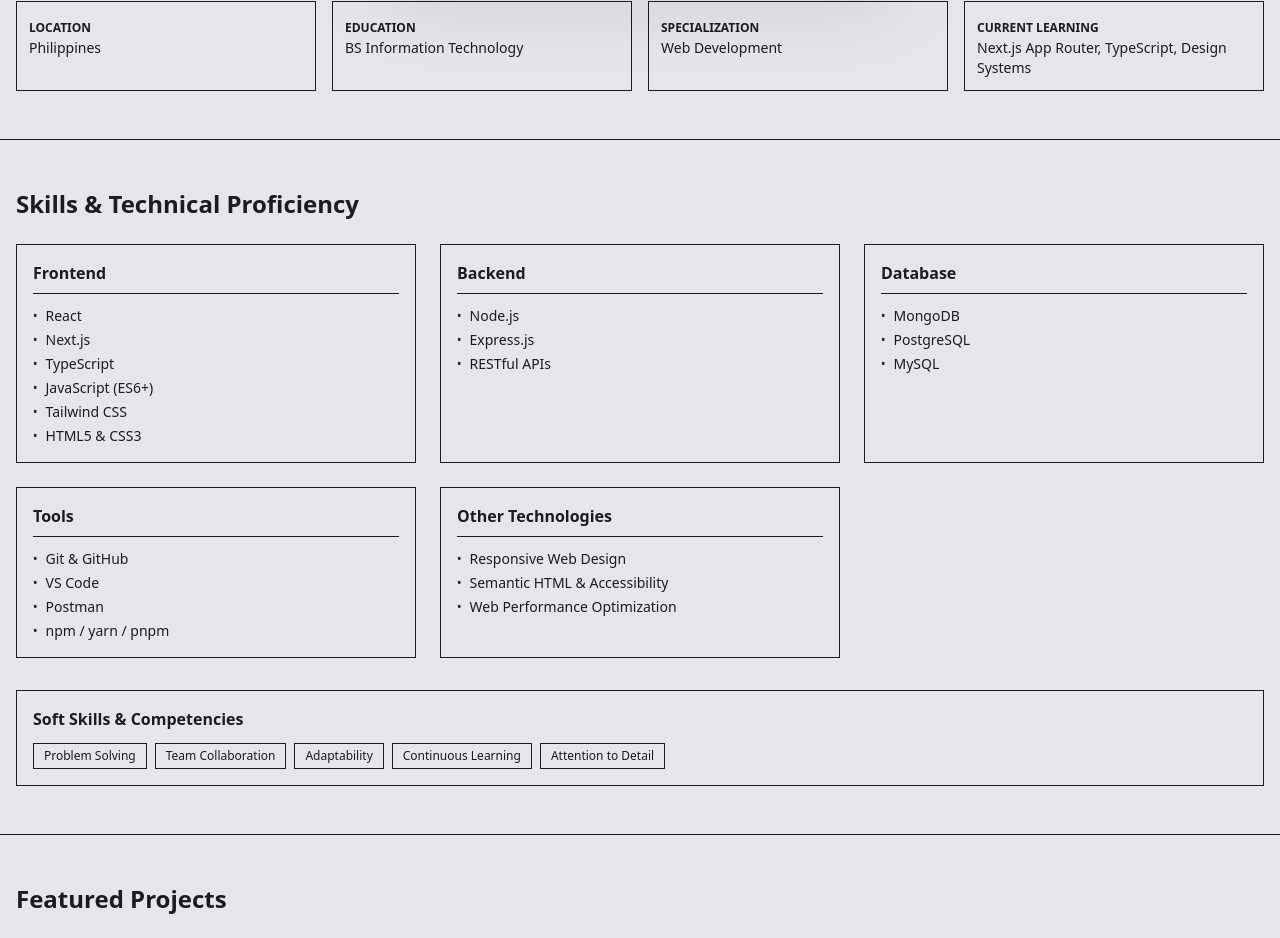
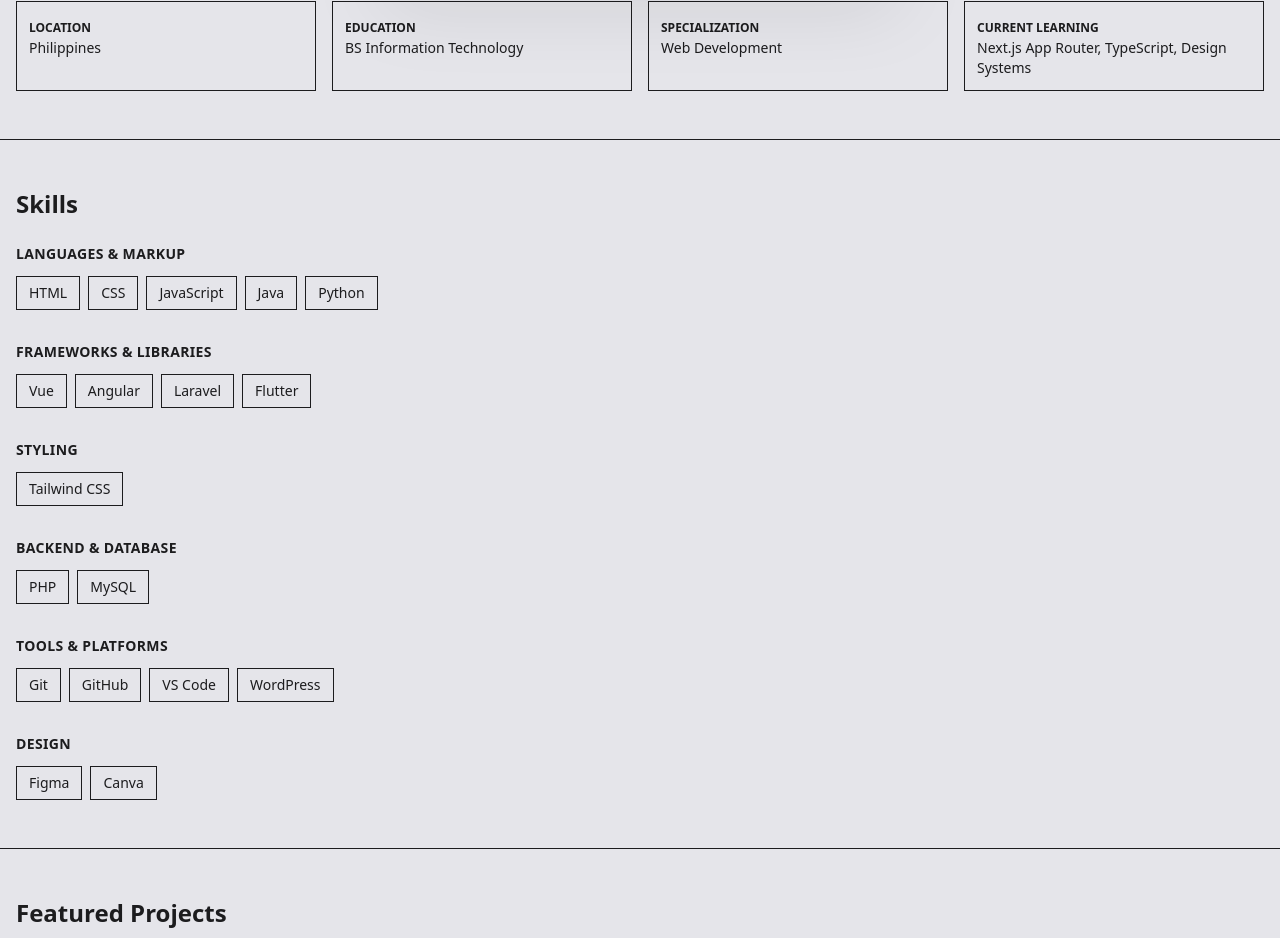
Before and after one commit to CCAvenir/personal-portfolio, a Next.js app: page / in a window 1280 px wide. Shown: the part 790-1728 px from the top of the page. Built offline with nearby package versions, Linux system fonts and the light colour scheme.

Commit message:
feat: add skills and href for section skill navbar

```diff
--- a/src/components/layout/Navbar.tsx
+++ b/src/components/layout/Navbar.tsx
@@ -17,7 +17,10 @@
 } from "lucide-react";
 import { navigationData } from "@/data/navigation";
 
-const ICONS: Record<string, { Default: React.ElementType; Hover: React.ElementType }> = {
+const ICONS: Record<
+  string,
+  { Default: React.ElementType; Hover: React.ElementType }
+> = {
   Home: { Default: Home, Hover: HouseHeart },
   About: { Default: User, Hover: UserStar },
   Projects: { Default: Folder, Hover: FolderOpen },
@@ -28,7 +31,11 @@
 const CODE_KEY = "__code__";
 
 // Insert the extra "Code" icon right after "About" in the dock order
-const dockOrder: { key: string; isExtra: boolean; item?: (typeof navigationData.items)[number] }[] = [];
+const dockOrder: {
+  key: string;
+  isExtra: boolean;
+  item?: (typeof navigationData.items)[number];
+}[] = [];
 navigationData.items.forEach((item) => {
   dockOrder.push({ key: item.name, isExtra: false, item });
   if (item.name === "About") {
@@ -117,7 +124,7 @@
               return (
                 <a
                   key={entry.key}
-                  href="#code"
+                  href="#skills"
                   onMouseEnter={() => focusIcon(index)}
                   onClick={() => handleItemClick(entry.key)}
                   className="dock-item"
@@ -149,8 +156,9 @@
             }
 
             const item = entry.item!;
-            const { Default: DefaultIcon, Hover: HoverIcon } =
-              ICONS[item.name] ?? { Default: Home, Hover: HouseHeart };
+            const { Default: DefaultIcon, Hover: HoverIcon } = ICONS[
+              item.name
+            ] ?? { Default: Home, Hover: HouseHeart };
 
             return (
               <a
--- a/src/components/sections/Skills.tsx
+++ b/src/components/sections/Skills.tsx
@@ -1,44 +1,42 @@
-import React from "react";
+import { skillsData } from "@/data/skills";
+import { SkillCategory } from "@/types/skill";
 import Section from "@/components/layout/Section";
-import { skillsData, softSkillsData } from "@/data/skills";
+
+const categories: SkillCategory[] = [
+  "Languages & Markup",
+  "Frameworks & Libraries",
+  "Styling",
+  "Backend & Database",
+  "Tools & Platforms",
+  "Design",
+];
 
 export default function Skills() {
   return (
-    <Section id="skills" title="Skills & Technical Proficiency">
+    <Section id="skills" title="Skills">
       <div className="space-y-8">
-        {/* Technical Skill Categories */}
-        <div className="grid grid-cols-1 md:grid-cols-2 lg:grid-cols-3 gap-6">
-          {skillsData.map((category) => (
-            <div key={category.category} className="border p-4 space-y-3">
-              <h3 className="text-base font-semibold border-b pb-2">
-                {category.category}
+        {categories.map((category) => {
+          const items = skillsData.filter((skill) => skill.category === category);
+          if (items.length === 0) return null;
+
+          return (
+            <div key={category}>
+              <h3 className="text-sm font-semibold uppercase tracking-wide mb-3">
+                {category}
               </h3>
-              <ul className="space-y-1 text-sm">
-                {category.skills.map((skill) => (
-                  <li key={skill.name} className="flex items-center space-x-2">
-                    <span className="text-xs">&bull;</span>
-                    <span>{skill.name}</span>
-                    {skill.level && (
-                      <span className="text-xs opacity-75">({skill.level})</span>
-                    )}
+              <ul className="flex flex-wrap gap-2">
+                {items.map((skill) => (
+                  <li
+                    key={skill.name}
+                    className="border px-3 py-1.5 text-sm"
+                  >
+                    {skill.name}
                   </li>
                 ))}
               </ul>
             </div>
-          ))}
-        </div>
-
-        {/* Soft Skills Section */}
-        <div className="border p-4 space-y-2">
-          <h3 className="text-base font-semibold">Soft Skills & Competencies</h3>
-          <div className="flex flex-wrap gap-2 pt-1">
-            {softSkillsData.map((skill) => (
-              <span key={skill} className="border px-2.5 py-1 text-xs font-medium">
-                {skill}
-              </span>
-            ))}
-          </div>
-        </div>
+          );
+        })}
       </div>
     </Section>
   );
--- a/src/data/skills.ts
+++ b/src/data/skills.ts
@@ -1,56 +1,27 @@
-import { SkillCategory } from "@/types/skill";
+import { Skill } from "@/types/skill";
 
-export const skillsData: SkillCategory[] = [
-  {
-    category: "Frontend",
-    skills: [
-      { name: "React" },
-      { name: "Next.js" },
-      { name: "TypeScript" },
-      { name: "JavaScript (ES6+)" },
-      { name: "Tailwind CSS" },
-      { name: "HTML5 & CSS3" },
-    ],
-  },
-  {
-    category: "Backend",
-    skills: [
-      { name: "Node.js" },
-      { name: "Express.js" },
-      { name: "RESTful APIs" },
-    ],
-  },
-  {
-    category: "Database",
-    skills: [
-      { name: "MongoDB" },
-      { name: "PostgreSQL" },
-      { name: "MySQL" },
-    ],
-  },
-  {
-    category: "Tools",
-    skills: [
-      { name: "Git & GitHub" },
-      { name: "VS Code" },
-      { name: "Postman" },
-      { name: "npm / yarn / pnpm" },
-    ],
-  },
-  {
-    category: "Other Technologies",
-    skills: [
-      { name: "Responsive Web Design" },
-      { name: "Semantic HTML & Accessibility" },
-      { name: "Web Performance Optimization" },
-    ],
-  },
+export const skillsData: Skill[] = [
+  { name: "HTML", category: "Languages & Markup" },
+  { name: "CSS", category: "Languages & Markup" },
+  { name: "JavaScript", category: "Languages & Markup" },
+  { name: "Java", category: "Languages & Markup" },
+  { name: "Python", category: "Languages & Markup" },
+
+  { name: "Vue", category: "Frameworks & Libraries" },
+  { name: "Angular", category: "Frameworks & Libraries" },
+  { name: "Laravel", category: "Frameworks & Libraries" },
+  { name: "Flutter", category: "Frameworks & Libraries" },
+
+  { name: "Tailwind CSS", category: "Styling" },
+
+  { name: "PHP", category: "Backend & Database" },
+  { name: "MySQL", category: "Backend & Database" },
+
+  { name: "Git", category: "Tools & Platforms" },
+  { name: "GitHub", category: "Tools & Platforms" },
+  { name: "VS Code", category: "Tools & Platforms" },
+  { name: "WordPress", category: "Tools & Platforms" },
+
+  { name: "Figma", category: "Design" },
+  { name: "Canva", category: "Design" },
 ];
-
-export const softSkillsData: string[] = [
-  "Problem Solving",
-  "Team Collaboration",
-  "Adaptability",
-  "Continuous Learning",
-  "Attention to Detail",
-];
--- a/src/types/skill.ts
+++ b/src/types/skill.ts
@@ -1,10 +1,12 @@
 export interface Skill {
   name: string;
-  level?: string;
-  iconPlaceholder?: string;
+  category: SkillCategory;
 }
 
-export interface SkillCategory {
-  category: string;
-  skills: Skill[];
-}
+export type SkillCategory =
+  | "Languages & Markup"
+  | "Frameworks & Libraries"
+  | "Styling"
+  | "Backend & Database"
+  | "Tools & Platforms"
+  | "Design";
```
